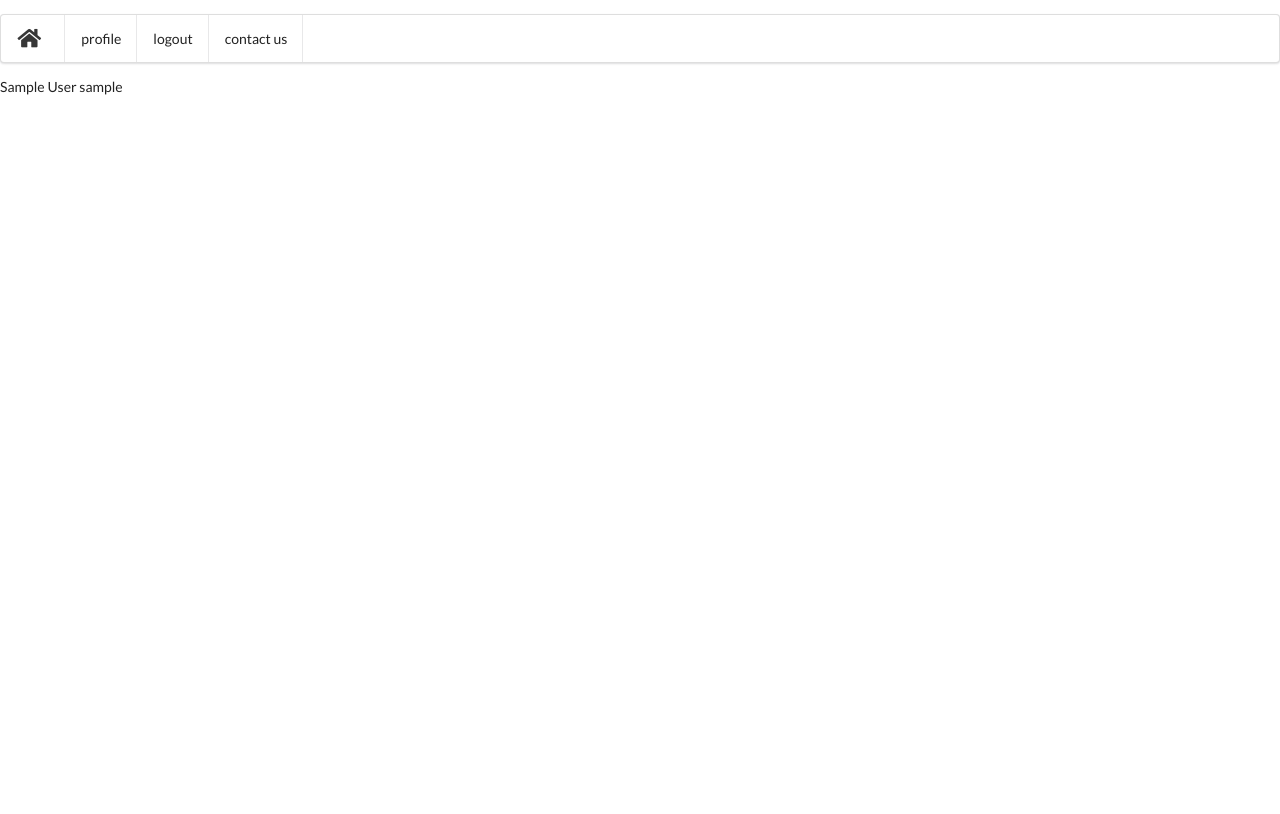
After one commit to sreyhani/rango, a Django app: page /profile/ in a window 1280 px wide. The commit adds this page. Run offline with Django 3.2, Linux system fonts and the light colour scheme; the visitor is signed in with stand-in values (Sample User, id 1); some libraries are stand-ins or nearby versions.

Commit message:
profile page added

```diff
--- a/edusys/urls.py
+++ b/edusys/urls.py
@@ -9,4 +9,5 @@ urlpatterns = [
     path('login/', login_view, name='login'),
     path('logout/', logout_view, name='logout'),
     path('signup/', signup, name='signup'),
+    path('profile/',profile,name = 'profile'),
 ]
--- a/edusys/views.py
+++ b/edusys/views.py
@@ -1,4 +1,5 @@
 from django.contrib.auth import authenticate, logout, login
+from django.contrib.auth.decorators import login_required
 from django.contrib.auth.models import User
 from django.http import HttpResponse, request
 from django.shortcuts import render, redirect
@@ -33,7 +34,7 @@ def logout_view(req):
 
 
 def signup(req: HttpRequest):
-    user_exists='نام کاربری شما در سیستم موجود است'
+    user_exists = 'نام کاربری شما در سیستم موجود است'
     password_not_match = 'گذرواژه و تکرار گذرواژه یکسان نیستند'
     if req.method == "POST":
         data = req.POST
@@ -43,10 +44,11 @@ def signup(req: HttpRequest):
         pass1 = data.get('password1')
         pass2 = data.get('password2')
         if User.objects.filter(username=my_user_name).count() != 0:
-            return render(req,"signup.html",context={'error':user_exists})
+            return render(req, "signup.html", context={'error': user_exists})
         if pass1 != pass2:
-            return render(req,"signup.html",context={'error':password_not_match})
-        user = User(username=my_user_name, first_name=data.get('first_name'), last_name=data.get('last_name'), email=data.get('email'))
+            return render(req, "signup.html", context={'error': password_not_match})
+        user = User(username=my_user_name, first_name=data.get('first_name'), last_name=data.get('last_name'),
+                    email=data.get('email'))
         user.set_password(pass1)
         user.save()
         return redirect('/')
@@ -56,3 +58,8 @@ def signup(req: HttpRequest):
 
 def contact_us(req):
     return
+
+
+@login_required(login_url='/login')
+def profile(req):
+    return render(req, "profile.html", context={'user':req.user})
--- a/templates/navbar.html
+++ b/templates/navbar.html
@@ -16,6 +16,7 @@
         <a class="ui item" id="login" href="/login">log in</a>
         <a class="ui item" id="register" href="/signup">sign up</a>
     {% else %}
+        <a class="ui item" id ="profile"  href="{% url 'profile' %}">profile</a>
         <a class="ui item" id="logout" href="{% url 'logout' %}">logout</a>
     {% endif %}
     <a class="ui item" id='contact_us' href="/contact_us">contact us</a>
--- /dev/null
+++ b/templates/profile.html
@@ -0,0 +1,16 @@
+<!DOCTYPE html>
+<html lang="en">
+<head>
+    <meta charset="UTF-8">
+    <title>profile</title>
+</head>
+<body>
+{% extends "navbar.html" %}
+{% block body %}
+    <span id="text_first_name">{{ user.first_name }}</span>
+    <span id="text_last_name">{{ user.last_name }}</span>
+    <span id="text_user_name">{{ user.username }}</span>
+
+{% endblock %}
+</body>
+</html>
```
